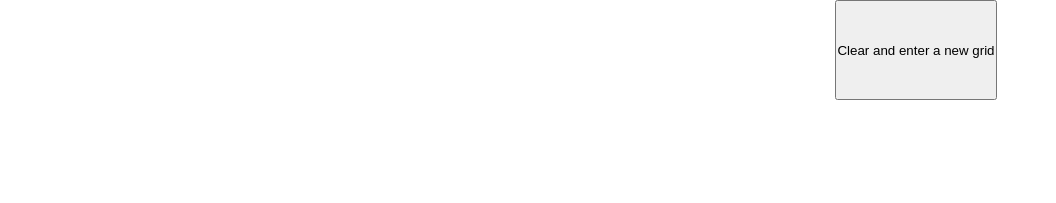
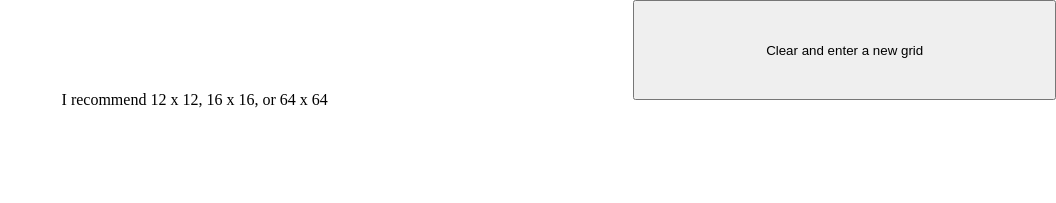
Before and after one commit to WenardKen57/Etch-a-sketch, a plain HTML site: page index.html in a window 1280 px wide. Shown: the whole page, without its empty margins (224-1280 px from the left). Drawn offline with Linux system fonts and the light colour scheme.

Commit message:
refactor: squeeze grid size

```diff
--- a/index.html
+++ b/index.html
@@ -8,7 +8,11 @@
 </head>
 <body>
   <div id="wrapper">
-    <div id="container"></div>
+    <div id="container">
+      <p>
+        I recommend 12 x 12, 16 x 16, or 64 x 64
+      </p>
+    </div>
   </div>
 
   <script src="script/app.js"></script>
--- a/style/style.css
+++ b/style/style.css
@@ -5,29 +5,32 @@
 }
 
 #wrapper {
+  width: 100vw;
   height: 100vh;
   display: flex;
   justify-content: center;
+  gap: 20px;
 }
 
 #container {
-  width: 1000px;
-  height: 100vh;
+  width: 200px;
+  height: 200px;
   display: flex;
   justify-content: center;
   align-items: center;
   flex-wrap: wrap;
-  gap: 10px;
+  gap: 1px;
+  flex: 2;
 }
 
 .gridSquare {
   color: blue;
   border: 1px solid black;
-  width: 50px;
-  height: 50px;
-  text-align: center;
+  width: 6%;
+  height: 10%;
 }
 
 #newGridButton {
   height: 100px;
+  flex: 1;
 }
```
